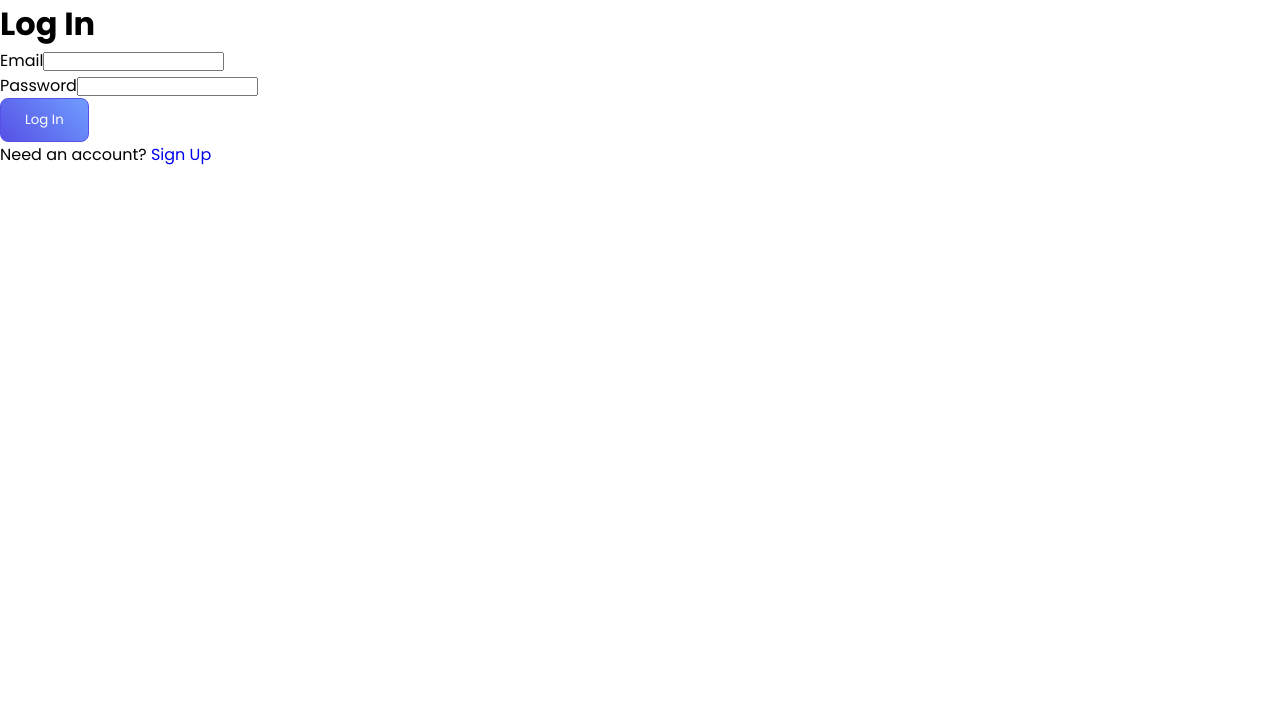
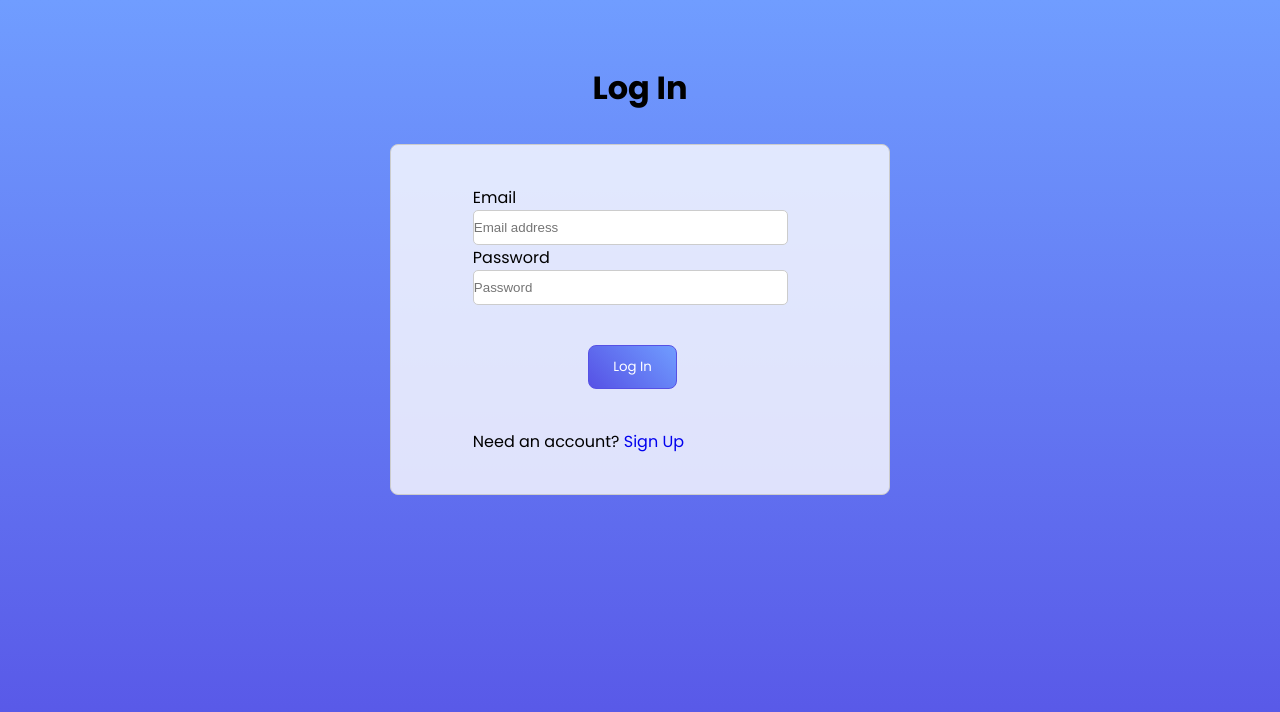
Before and after one commit to Dukeee1999/5620-Group37-ArtGenerator, a React (Create React App) app in the folder art-generator/: page /login in a window 1280 px wide. Shown: the top 712 px of the page. Built offline with nearby package versions, Linux system fonts and the light colour scheme; no server answers.

Commit message:
M: modify the style of /login

```diff
--- /dev/null
+++ b/art-generator/craco.config.js
@@ -0,0 +1,12 @@
+
+// craco.config.js
+module.exports = {
+    style: {
+      postcss: {
+        plugins: [
+          require('tailwindcss'),
+          require('autoprefixer'),
+        ],
+      },
+    },
+  }
--- /dev/null
+++ b/art-generator/src/pages/Login/Login.css
@@ -0,0 +1,29 @@
+:root {
+    --primary-dark: #5651e5;
+    --primary-light: #709dff;
+    background-image: linear-gradient(#709dff, #5651e5);
+    height: 100%;
+}
+
+.form {
+    max-width: 500px;
+}
+
+form {
+    width: 90%;
+}
+
+form > * {
+    margin: 20px auto 20px 15%;
+}
+
+input {
+    width: 90%;
+    height: 35px;
+    border: 1px solid #ccc;
+    border-radius: 5px;
+}
+
+button {
+    margin-left: 43%;
+}
--- a/art-generator/src/pages/Login/Login.js
+++ b/art-generator/src/pages/Login/Login.js
@@ -1,7 +1,8 @@
 import React, { useRef, useState } from "react"
-import { Form, Button, Card, Alert } from "react-bootstrap"
+import { Stack, Row, Form, Button, Card, Alert, InputGroup } from "react-bootstrap"
 import { useAuth} from "../../contexts/AuthContext"
 import { Link, useNavigate } from "react-router-dom"
+import "./Login.css"
 
 export default function Login() {
   const emailRef = useRef()
@@ -29,27 +30,46 @@ export default function Login() {
 
   return (
    <>
-      <Card>
-        <Card.Body>
-          <h2 className="text-center mb-4">Log In</h2>
+    <div className="container">
+          <h2 className="container">Log In</h2>
+
  {error && <Alert variant="danger">{error}</Alert>}
+          <div className="form">
             <Form onSubmit={handleSubmit}>
-            <Form.Group id="email">
-              <Form.Label>Email</Form.Label>
-              <Form.Control type="email" ref={emailRef} required />
+              <Stack gap={2}>
+              <Form.Group className="" controlId="email">
+                <InputGroup size="lg">
+                  <Row>
+                    <Form.Label>Email </Form.Label>
+                  </Row>
+                  <Row>
+                    <Form.Control size="lg" lg={2} type="email" placeholder="Email address" ref={emailRef} required />
+                  </Row>
+                </InputGroup>
               </Form.Group>
-            <Form.Group id="password">
-              <Form.Label>Password</Form.Label>
-              <Form.Control type="password" ref={passwordRef} required />
+
+                <Form.Group className="" controlId="password">
+                  <Row>
+                    <Form.Label>Password </Form.Label>
+                  </Row>
+                  <Row>
+                    <Form.Control type="password" placeholder="Password" ref={passwordRef} required />
+                  </Row>
                 </Form.Group>
-            <Button disabled={loading} className="w-100" type="submit">
+              </Stack>
+
+                <Button disabled={loading} className="mid w-100" type="submit">
                   Log In
                 </Button>
+
+              <Stack gap={1}>
+                <span id="jump2SignUp" className="container">
+              Need an account? <Link to="/signup">Sign Up</Link>
+                </span>
+              </Stack>
+
               </Form>
-        </Card.Body>
-      </Card>
-      <div className="w-100 text-center mt-2">
-        Need an account? <Link to="/signup">Sign Up</Link>
+            </div>
           </div>
         </>
   )
```
Also changed, not shown: art-generator/tailwind.config.js (added, +14 -0 lines). Lines whose indentation alone changed are shown as unchanged.
